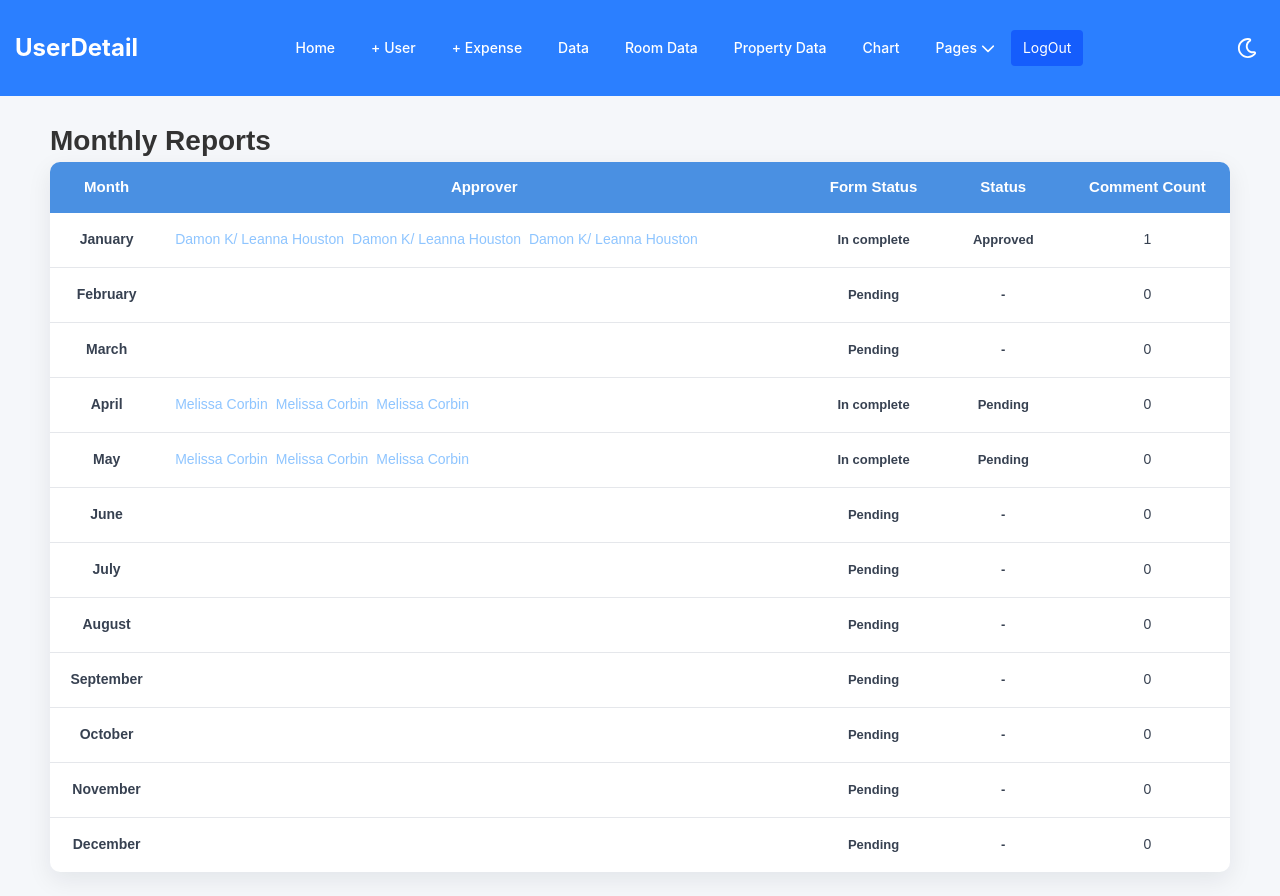
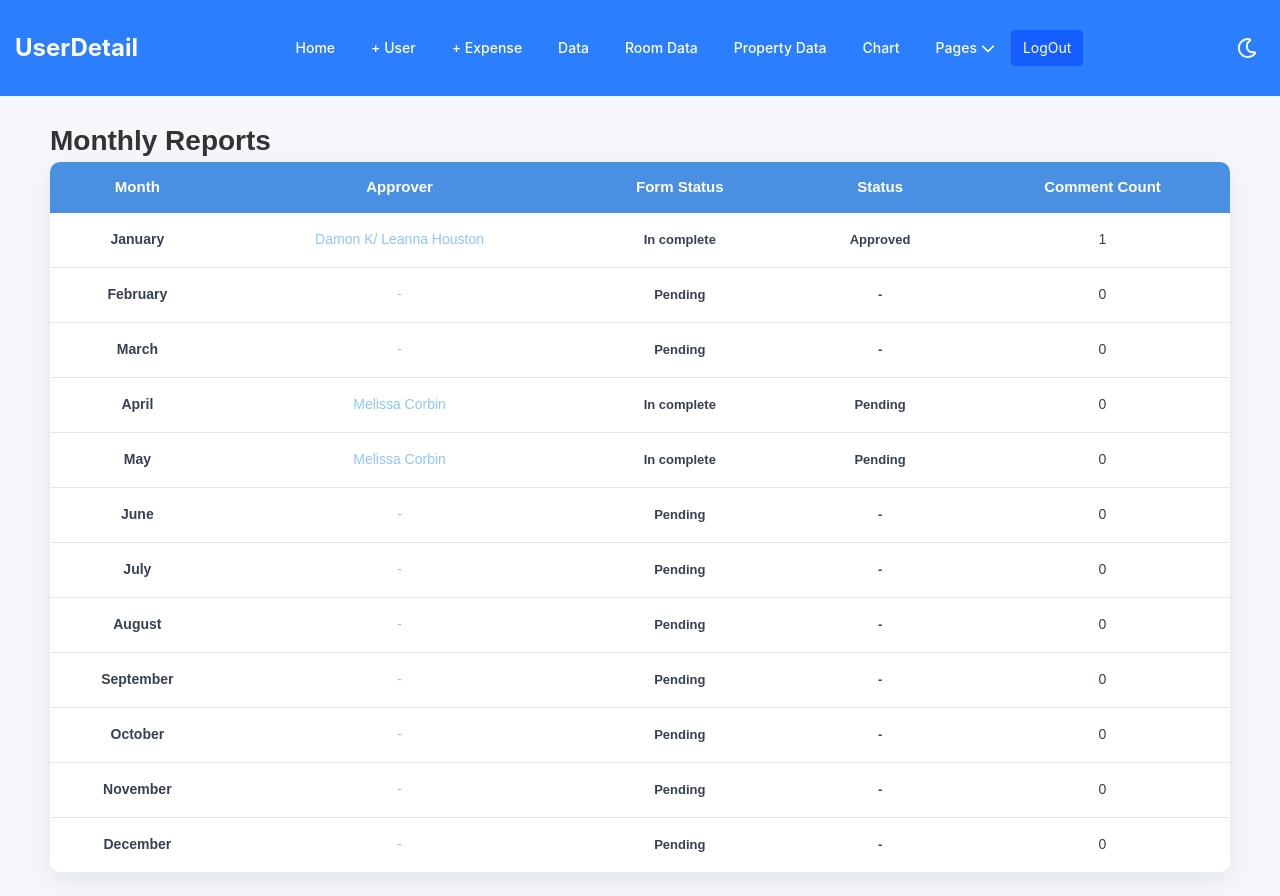
Before and after one commit to Bansi1705/newDemo, a React (Vite) app: page /monthlyReport in a window 1280 px wide. Built offline with nearby package versions, Linux system fonts and the light colour scheme; data requests are answered from the project's data file; sample sign-in values are in the browser's storage.

Commit message:
[BC][Approval Menu created for monthly approvel report]

```diff
--- a/src/Components/CommonComponents/ApprovalMenu.tsx
+++ b/src/Components/CommonComponents/ApprovalMenu.tsx
@@ -4,21 +4,21 @@ interface ApprovalUser {
   name: string;
 }
 
-interface Props {
+interface Workflow {
   approvalUsers: ApprovalUser[];
   status: string;
-  approverName:string[];
 }
 
-export default function ApprovalMenu({
-  approvalUsers,
-  status,
-  approverName,
-}: Props) {
+interface Props {
+  workflows: Workflow[];
+  approverName: string[];
+}
+
+export default function ApprovalMenu({ workflows, approverName }: Props) {
   return (
     <Menu as="div" className="relative inline-block">
       <MenuButton className="cursor-pointer text-sm text-blue-300">
-        {approverName.join("/ ")}
+        {approverName.join("/ ") || "-"}
       </MenuButton>
 
       <MenuItems
@@ -27,23 +27,22 @@ export default function ApprovalMenu({
       >
         <div className="flex items-start justify-center gap-8 relative">
           <div className="absolute top-5 left-16 right-16 h-[2px] bg-green-500" />
+          {workflows.map((workflows, i) => (
             <div
               className="relative z-10 flex flex-col items-center w-24"
+              key={i}
             >
               <div className="w-10 h-10 rounded-full bg-green-500 text-white flex items-center justify-center font-bold">
-                {approverName.map((i)=>i.charAt(0))}
+                {workflows.approvalUsers.map((i) => i.name.charAt(0))}
               </div>
-
-              {/* Status */}
               <span className="mt-2 text-[10px] bg-green-100 text-green-700 px-2 py-[2px] rounded">
-                {status}
+                {workflows.status}
               </span>
-
-              {/* Name */}
               <p className="mt-2 text-xs text-center text-green-600 leading-4">
-                {}
+                {workflows.approvalUsers.map((i) => i.name).join(" / ")}
               </p>
             </div>
+          ))}
         </div>
       </MenuItems>
     </Menu>
--- a/src/Pages/MonthlyReports.tsx
+++ b/src/Pages/MonthlyReports.tsx
@@ -95,17 +95,12 @@ const MonthlyReports = () => {
                             {formatText(month)}
                           </td>
                           <td>
-                            <div className="flex flex-wrap gap-2">
-                              {data.pmFormApprovalWorkflow.map((workflow) => {
-                                return (
-                                  <ApprovalMenu
-                                    approverName={data.nextApprover.approverNames}
-                                    approvalUsers={workflow.approvalUsers}
-                                    status={workflow.status}
-                                  />
-                                );
-                              })}
-                            </div>
+                              <ApprovalMenu
+                                workflows={data.pmFormApprovalWorkflow}
+                                approverName={
+                                  data.nextApprover?.approverNames || []
+                                }
+                              />
                           </td>
                           <td>
                             <span className="monthly-report-badge">
```
